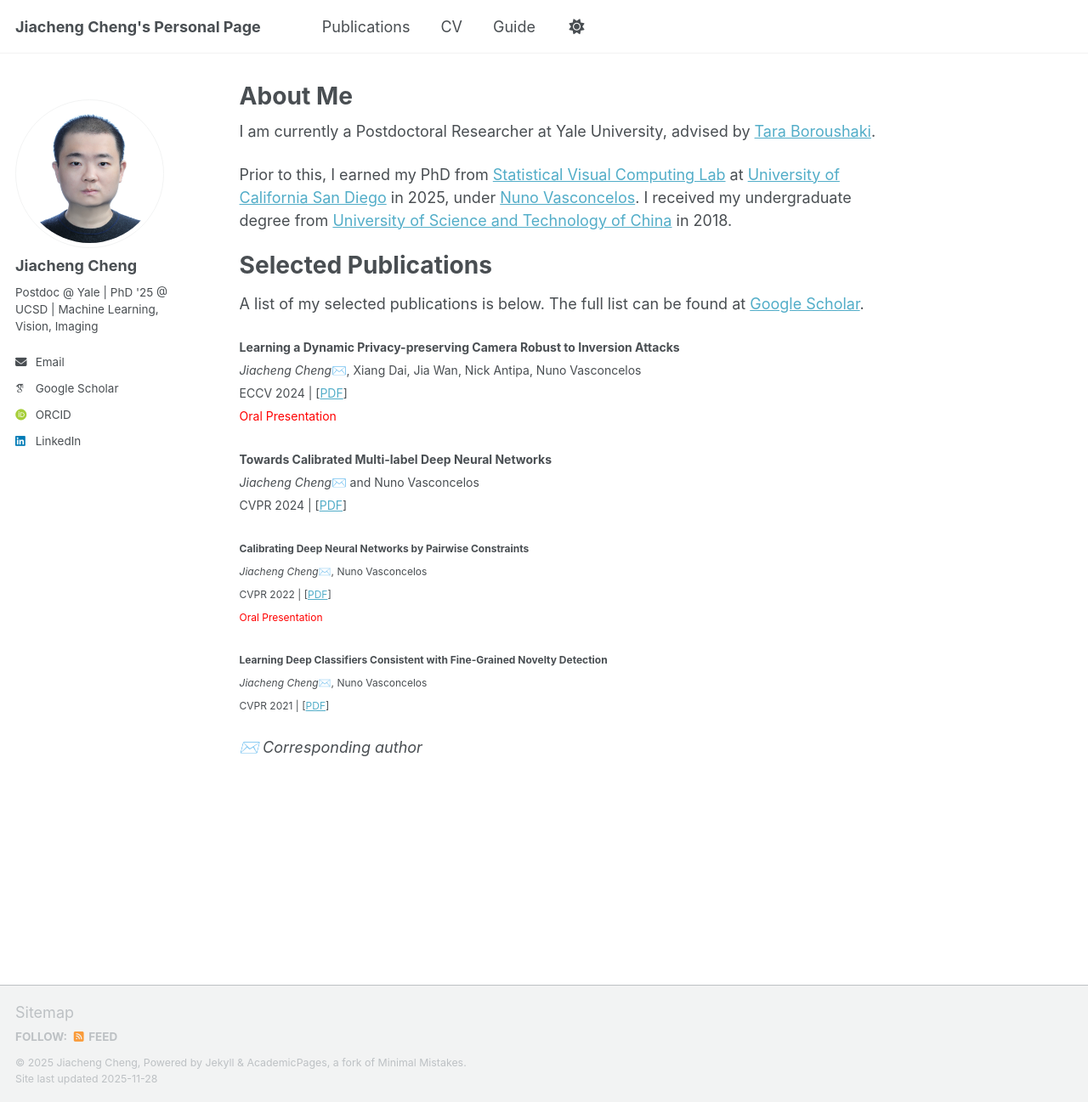
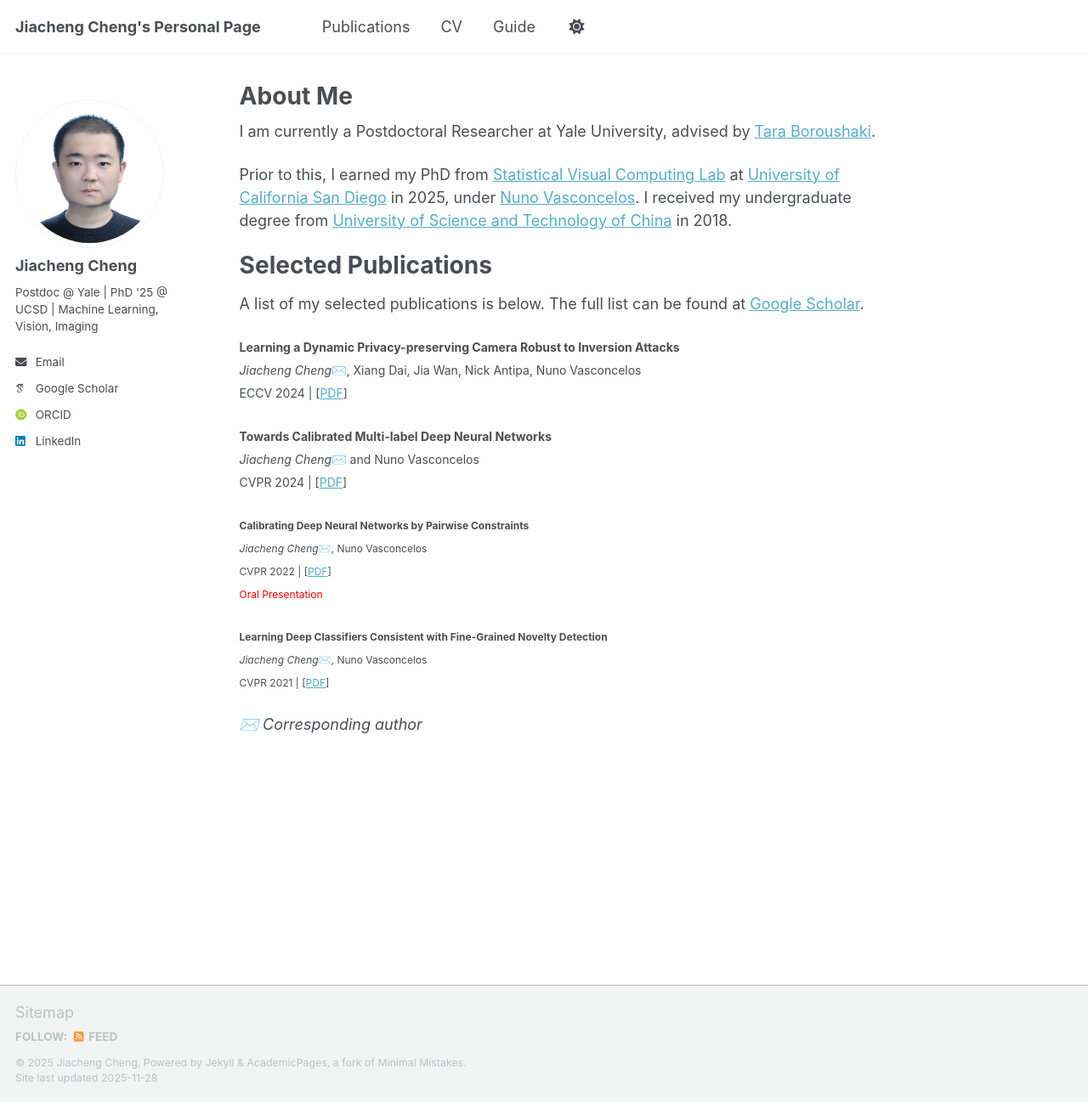
Before and after one commit to JiachengCheng96/JiachengCheng96.github.io, a Jekyll site: the page built from _pages/about.md, in a window 1280 px wide and 1297 px high. Shown: the whole window at 85% size. Built offline with Jekyll 4.4.1, drawn with Linux system fonts in a browser that asks for light colours; some web fonts are replaced; a script that is not in the unit is left out.

Commit message:
Update about.md

```diff
--- a/_pages/about.md
+++ b/_pages/about.md
@@ -22,7 +22,6 @@ A list of my selected publications is below. The full list can be found at [Goog
 **Learning a Dynamic Privacy-preserving Camera Robust to Inversion Attacks**
 *Jiacheng Cheng*✉️, Xiang Dai, Jia Wan, Nick Antipa, Nuno Vasconcelos
 ECCV 2024 | [[PDF](#)]
-<span style="color:red;">Oral Presentation</span>
 </span>
 
 <span style="font-size:14px; line-height:0.8; margin-bottom:0.1em;">
```
